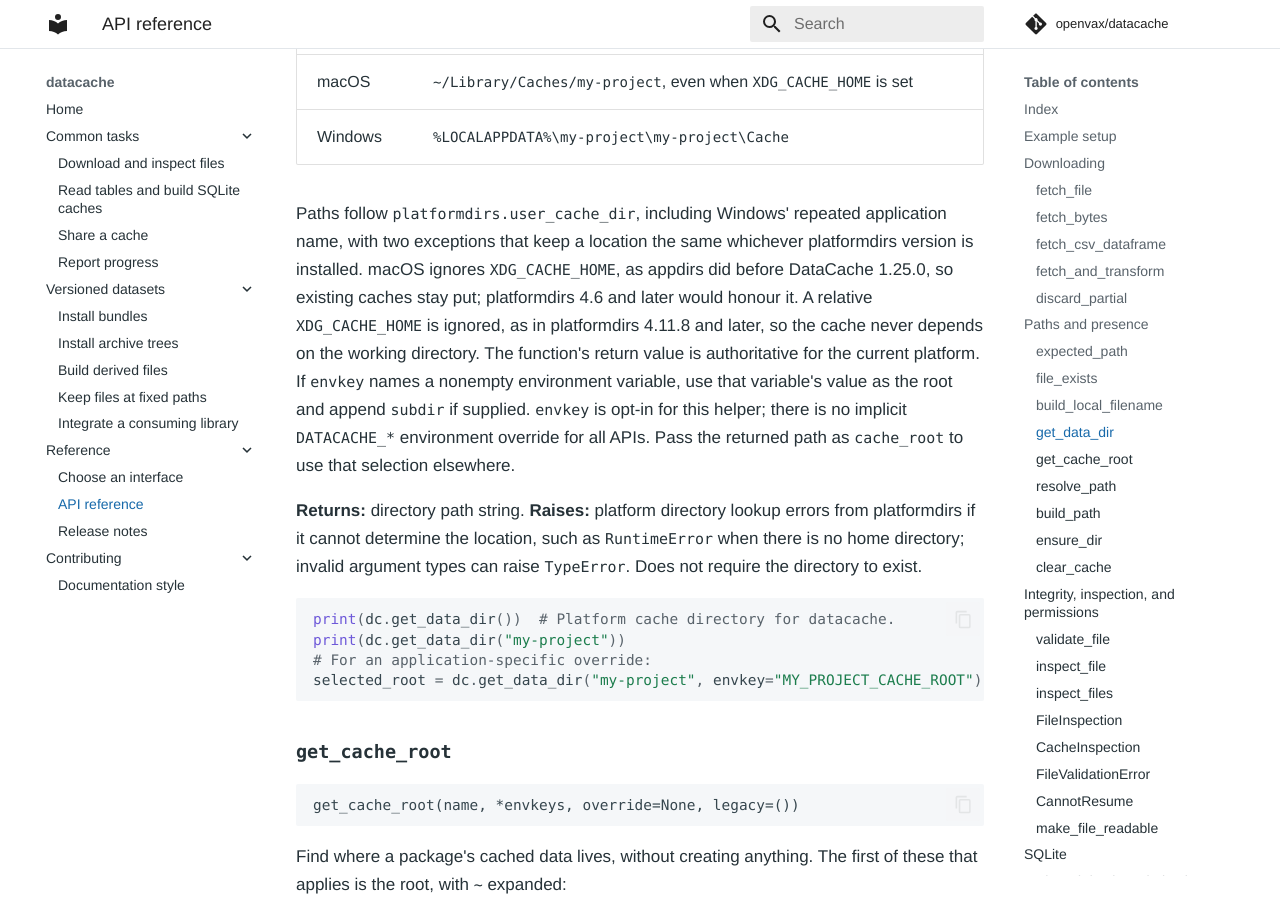
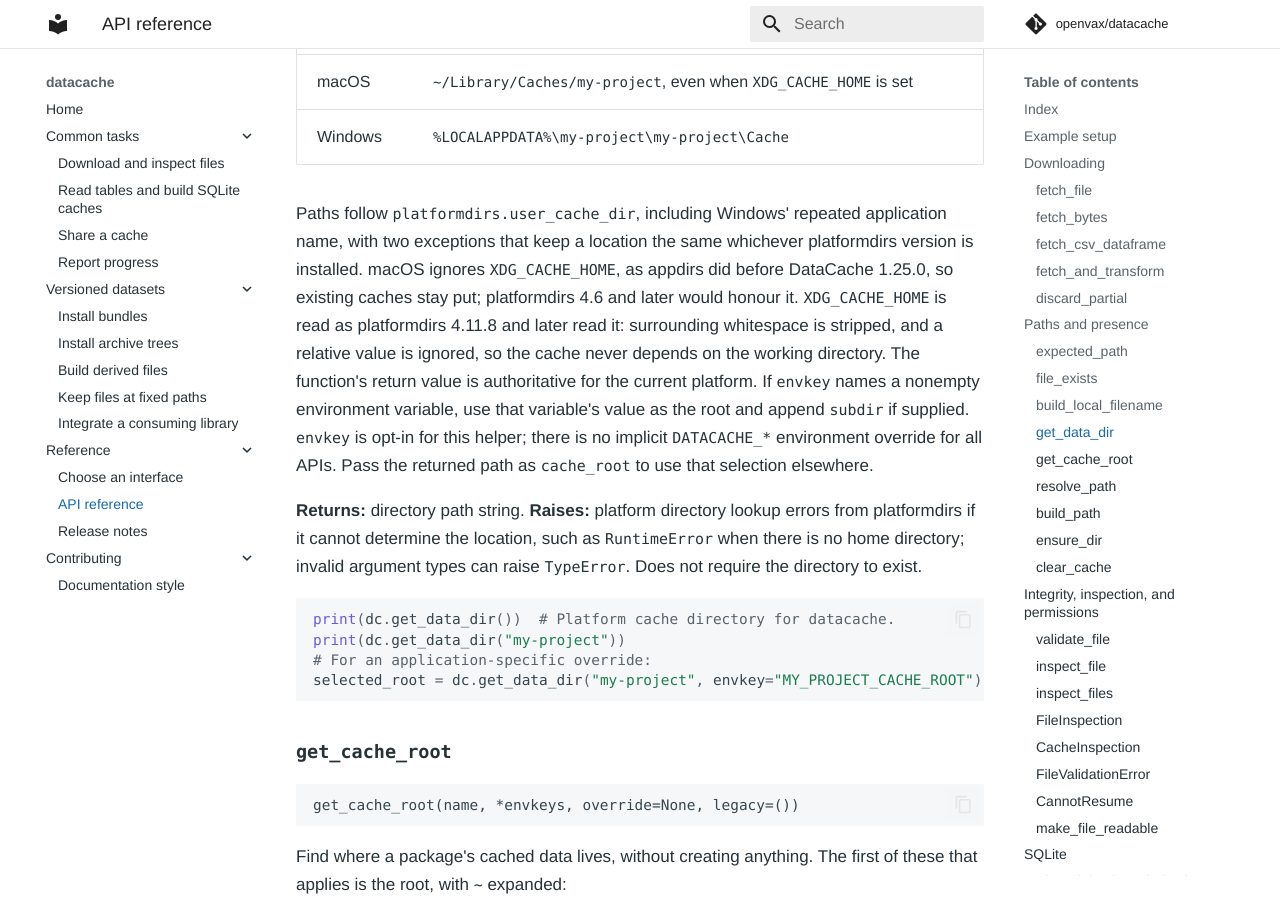
Before and after one commit to openvax/datacache, an MkDocs documentation site: the page built from docs/api.md, in a window 1280 px wide and 900 px high, scrolled down 12138 px. Built offline with MkDocs 1.6.1 and Material for MkDocs 9.7.7, drawn with Linux system fonts in a browser that asks for light colours; comment, search, counter and statistics services are not loaded; some of the changed text lies outside the part shown.

Commit message:
Read a padded XDG_CACHE_HOME the same on every platformdirs (1.25.1)
1.25.0 promised a cache location independent of the installed
platformdirs version, but a whitespace-padded XDG_CACHE_HOME still
differed: platformdirs 3.0 to 4.5 keep the padding, so the result was not
absolute and DataCache fell back to ~/.cache, while 4.6+ strip it and use
the path. When platformdirs returns a relative path, DataCache now reads
XDG_CACHE_HOME as 4.11.8+ does: strip it, use it if absolute, otherwise
~/.cache.

Claude-Session: https://claude.ai/code/session_016ZPLkDy3Gf7KWzJGEgVtZV

```diff
--- a/datacache/version.py
+++ b/datacache/version.py
@@ -1 +1 @@
-__version__ = "1.25.0"
+__version__ = "1.25.1"
--- a/docs/api.md
+++ b/docs/api.md
@@ -379,9 +379,9 @@ Paths follow `platformdirs.user_cache_dir`, including Windows' repeated
 application name, with two exceptions that keep a location the same whichever
 platformdirs version is installed. macOS ignores `XDG_CACHE_HOME`, as appdirs
 did before DataCache 1.25.0, so existing caches stay put; platformdirs 4.6 and
-later would honour it. A relative `XDG_CACHE_HOME` is ignored, as in
-platformdirs 4.11.8 and later, so the cache never depends on the working
-directory. The function's return value is authoritative for the current platform.
+later would honour it. `XDG_CACHE_HOME` is read as platformdirs 4.11.8 and
+later read it: surrounding whitespace is stripped, and a relative value is
+ignored, so the cache never depends on the working directory. The function's return value is authoritative for the current platform.
 If `envkey` names a nonempty environment variable, use that variable's value as
 the root and append `subdir` if supplied. `envkey` is opt-in for this helper;
 there is no implicit `DATACACHE_*` environment override for all APIs. Pass the
```
Also changed, not shown: other parts of docs/api.md (+1 -1 lines), CHANGELOG.md (+7 -0 lines), 2 other files.
